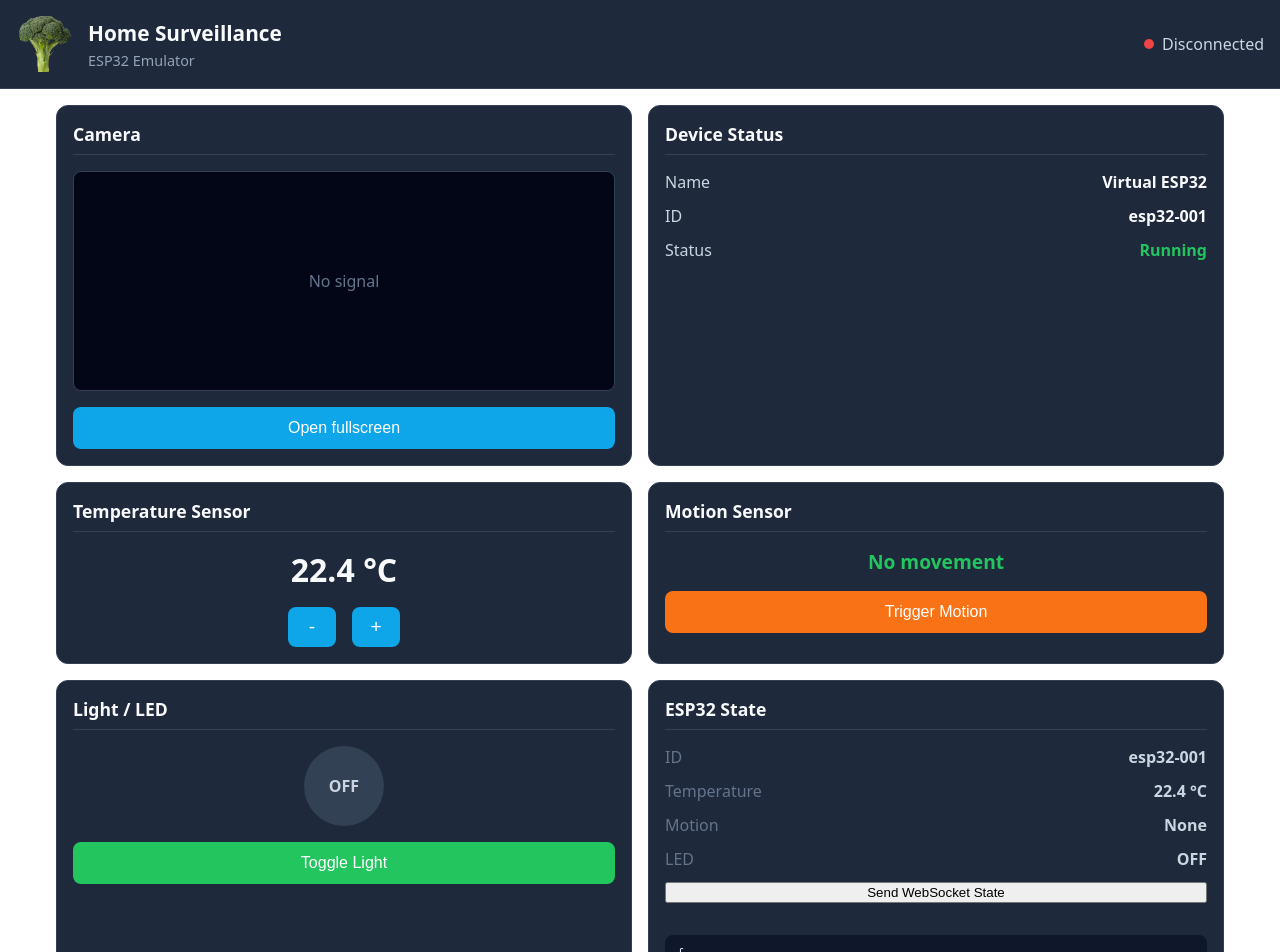
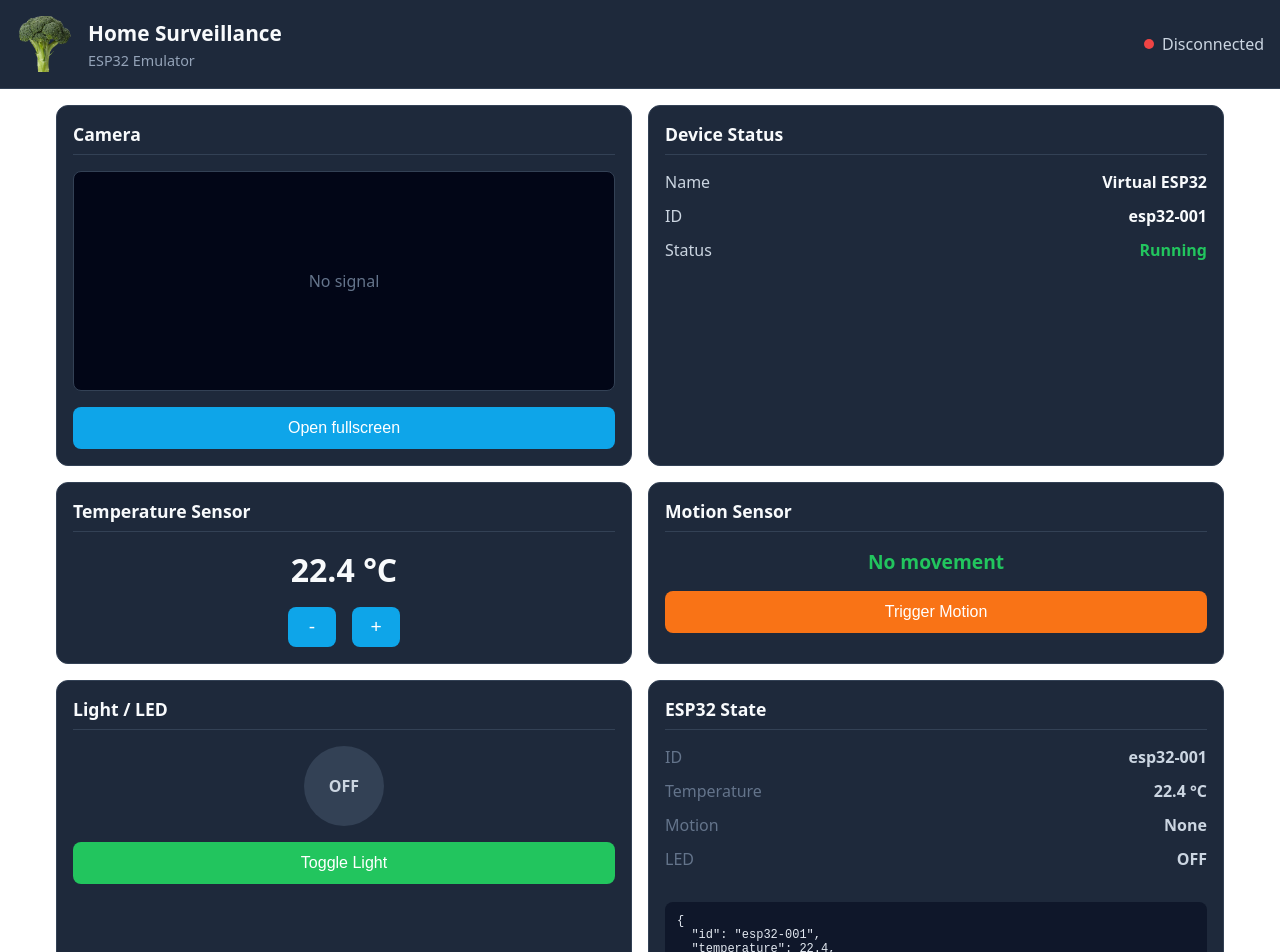
Before and after one commit to Jari1980/esp32-emulator, a React (Vite) app in the folder frontend/emulator-ui/: page / in a window 1280 px wide. Shown: the top 952 px of the page. Built offline with nearby package versions, Linux system fonts and the light colour scheme.

Commit message:
esp32 state publish automatically

```diff
--- a/frontend/emulator-ui/src/App.tsx
+++ b/frontend/emulator-ui/src/App.tsx
@@ -1,7 +1,9 @@
 import Header from "./components/Header/Header";
 import Dashboard from "./components/Dashboard/Dashboard";
+import useEsp32StatePublisher from "./hooks/useEsp32StatePublisher";
 
 function App() {
+  useEsp32StatePublisher();
   return (
     <>
       <Header />
--- a/frontend/emulator-ui/src/components/Esp32StateCard/Esp32StateCard.tsx
+++ b/frontend/emulator-ui/src/components/Esp32StateCard/Esp32StateCard.tsx
@@ -1,13 +1,11 @@
 import Card from "../Card/Card";
 import { useEsp32 } from "../../context/Esp32Context";
 import { mapToSnapshot } from "../../mapper/stateMapper";
-import useEsp32Publisher from "../../hooks/useEsp32Publisher";
 import "./Esp32StateCard.css";
 
 function Esp32StateCard() {
   const { state } = useEsp32();
   const snapshot = mapToSnapshot(state);
-  const { publishState } = useEsp32Publisher();
 
   return (
     <Card title="ESP32 State">
@@ -31,7 +29,6 @@ function Esp32StateCard() {
           <span>LED</span>
           <strong>{snapshot.ledOn ? "ON" : "OFF"}</strong>
         </div>
-        <button onClick={publishState}>Send WebSocket State</button>
         <pre className="esp32-state__json">
           {JSON.stringify(snapshot, null, 2)}
         </pre>
--- a/frontend/emulator-ui/src/hooks/useEsp32Publisher.ts
+++ b/frontend/emulator-ui/src/hooks/useEsp32StatePublisher.ts
@@ -1,19 +1,17 @@
+import { useEffect } from "react";
+
 import { useEsp32 } from "../context/Esp32Context";
 import { mapToSnapshot } from "../mapper/stateMapper";
 import websocketAdapter from "../websocket/WebSocketAdapter";
 
-function useEsp32Publisher() {
+function useEsp32StatePublisher() {
   const { state } = useEsp32();
 
-  const publishState = () => {
+  useEffect(() => {
     const snapshot = mapToSnapshot(state);
 
     websocketAdapter.sendState(snapshot);
-  };
-
-  return {
-    publishState,
-  };
+  }, [state]);
 }
 
-export default useEsp32Publisher;
+export default useEsp32StatePublisher;
```
